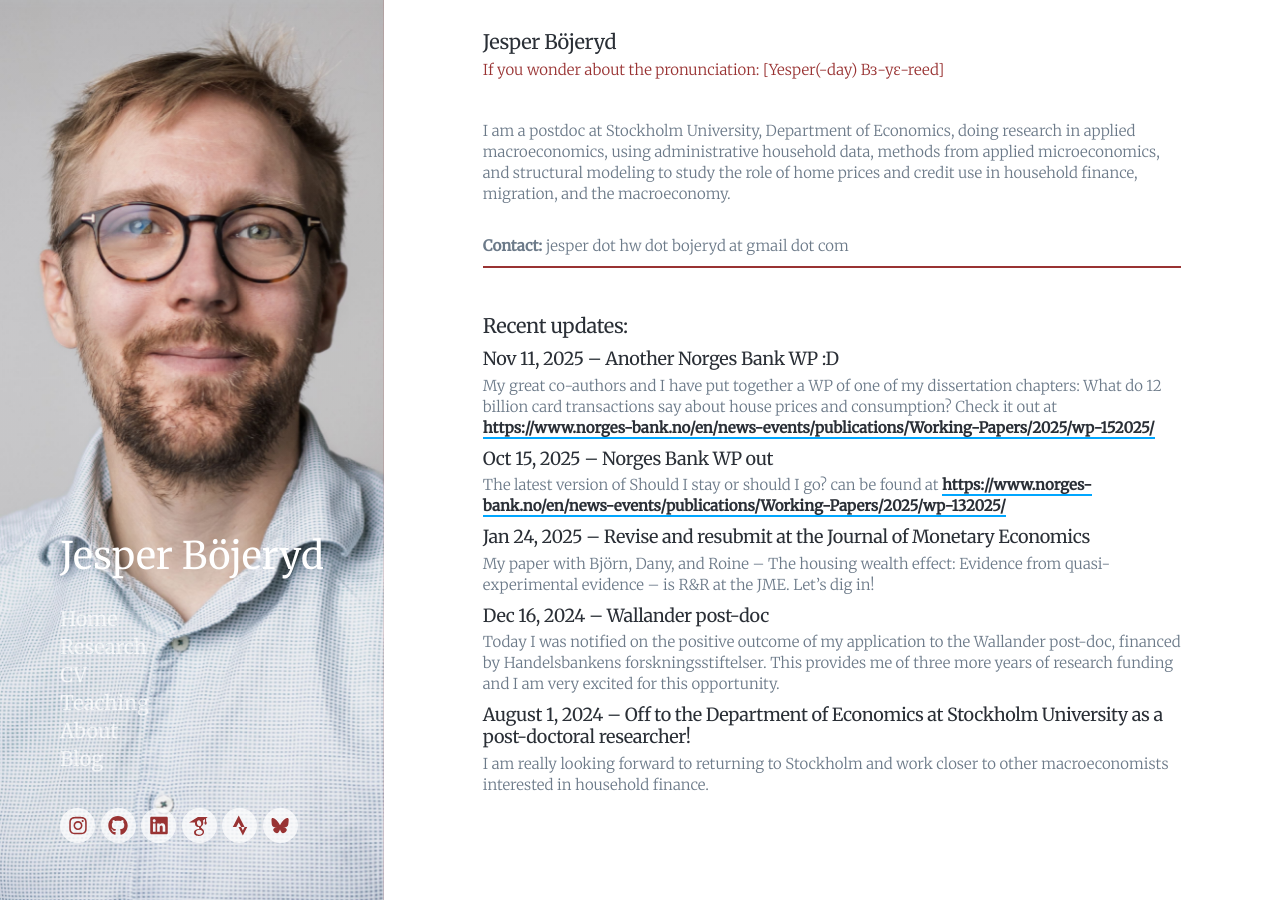
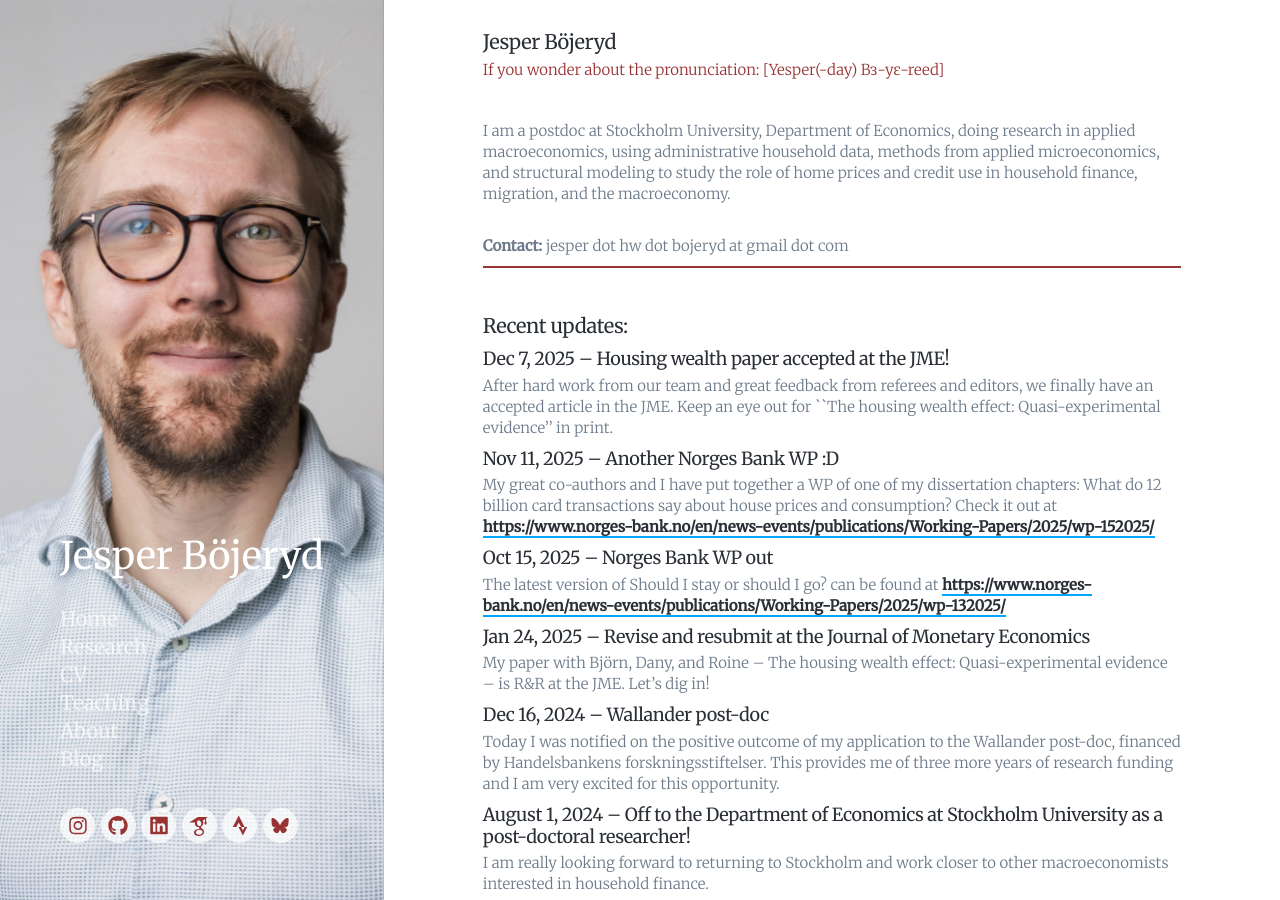
Before and after one commit to bojeryd91/bojeryd91.github.io, a Jekyll site: the page built from _pages/index.md, in a window 1280 px wide and 900 px high. Built offline with Jekyll 4.4.1, drawn with Linux system fonts in a browser that asks for light colours; nearby versions of some CDN libraries; some web fonts are replaced.

Commit message:
Update housing wealth paper status and title
Corrected the title of the housing wealth paper and updated its status.

```diff
--- a/_pages/index.md
+++ b/_pages/index.md
@@ -20,6 +20,9 @@ I am a postdoc at Stockholm University, Department of Economics, doing research
 
 #  Recent updates:
 
+## Dec 7, 2025 -- Housing wealth paper accepted at the JME!
+After hard work from our team and great feedback from referees and editors, we finally have an accepted article in the JME. Keep an eye out for ``The housing wealth effect: Quasi-experimental evidence'' in print.
+
 ## Nov 11, 2025 -- Another Norges Bank WP :D
 My great co-authors and I have put together a WP of one of my dissertation chapters: What do 12 billion card transactions say about house prices and consumption? Check it out at [https://www.norges-bank.no/en/news-events/publications/Working-Papers/2025/wp-152025/](https://www.norges-bank.no/en/news-events/publications/Working-Papers/2025/wp-152025/)
 
```
Also changed, not shown: other parts of _pages/index.md (+1 -1 lines).
